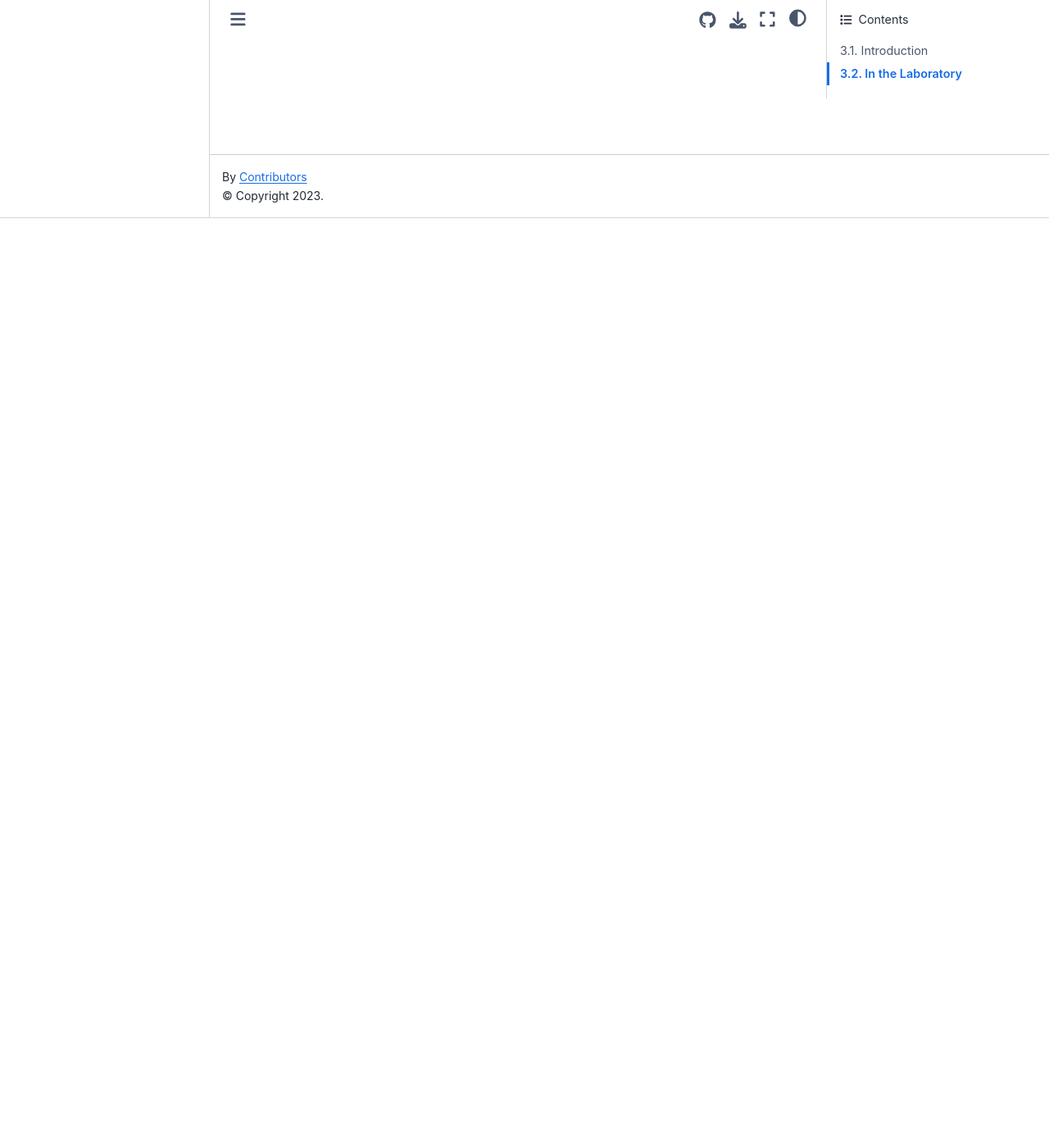
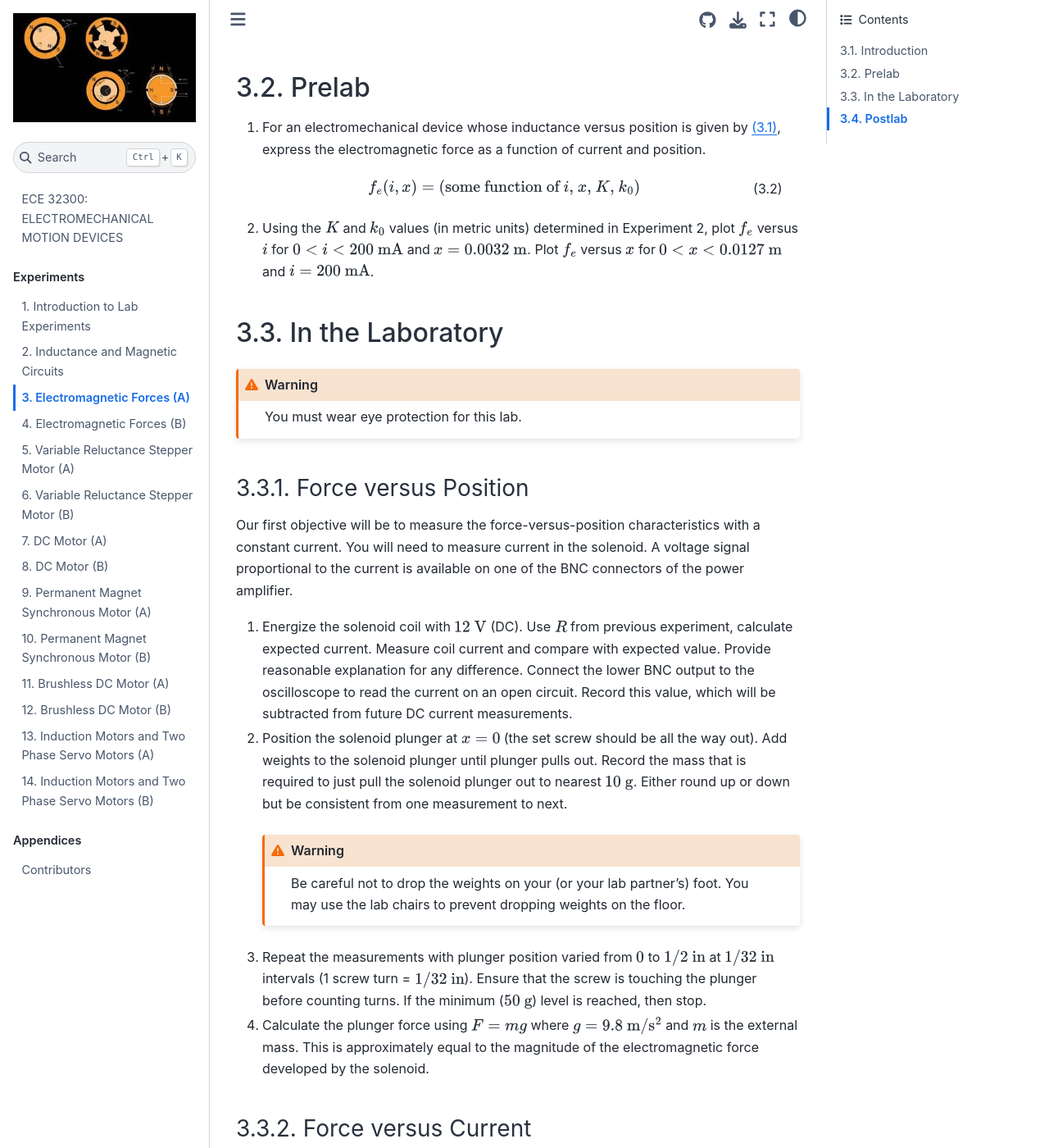
Before and after one commit to Purdue-ECE-32300/lab_book, a Jupyter Book: the page built from source/lab_03.md, in a window 1280 px wide and 1400 px high, scrolled down 1134 px. Shown: the whole window at 82% size. Built offline with Jupyter Book 1.0.4 settings and Sphinx 7.4.7 and the Sphinx Book theme 1.1.4, drawn with Linux system fonts in a browser that asks for light colours; some of the changed text lies outside the part shown.

Commit message:
Finish translating lab 3 (3a)

````diff
--- a/source/lab_03.md
+++ b/source/lab_03.md
@@ -1,11 +1,140 @@
+```{include} ./macros.md
+```
 # Electromagnetic Forces (A)
 
-placeholder
+```{admonition} Objective
+:class: note
+
+The primary objective of this experiment is to study the interaction between electrical
+and mechanical systems that are magnetically coupled. The electromechanical relay (solenoid)
+studied in Experiment 2 will be analyzed to predict its steady-state force-versus-position
+and force-versus-current characteristics. In the follow-up lab, computer simulation
+will be used to predict its dynamic force-versus-time characteristics. The analytical and
+simulated results will be compared with laboratory measurements.
+```
 
 ## Introduction
 
-placeholder
+In this lab, we will consider the cylindrical solenoid depicted in
+{numref}`fig:3.1`.  In the previous experiment, it was shown that the
+self-inductance can be approximated as
+
+```{math}
+:label: eq:3:solenoid_inductance
+
+L(x) = L_l + \frac{K}{k_0+x}
+```
+
+Here, $K$ and $k_0$ are assumed to be known constants and $L_l$ is the leakage
+inductance.  In the prelab, we will establish an expression for the force versus
+position and set forth the electrical and mechanical equations in state-space
+form.  Hopefully, our experimental measurements will confirm the general form of
+this equation.
+
+```{figure} ./figures/lab_03/fig1.png
+:name: fig:3.1
+:width: 80%
+
+Simplified cutaway view of cylindrical solenoid.
+```
+
+## Prelab
+
+1. For an electromechanical device whose inductance versus position is given by
+   {eq}`eq:3:solenoid_inductance`, express the electromagnetic force as a
+   function of current and position.
+
+   ```{math}
+   :label: eq:3:solenoid_force
+
+   f_e(i,x) = (\text{some function of $i$, $x$, $K$, $k_0$})
+   ```
+
+2. Using the $K$ and $k_0$ values (in metric units) determined in Experiment 2,
+   plot $f_e$ versus $i$ for $0 < i < \qty{200}{\mA}$ and $x =
+   \qty{0.0032}{\m}$.  Plot $f_e$ versus $x$ for $0 < x < \qty{0.0127}{\m}$ and
+   $i = \qty{200}{\mA}$.
 
 ## In the Laboratory
 
-placeholder
+```{admonition} Warning
+:class: Warning
+
+You must wear eye protection for this lab.
+```
+
+### Force versus Position
+
+Our first objective will be to measure the force-versus-position characteristics
+with a constant current. You will need to measure current in the solenoid.  A
+voltage signal proportional to the current is available on one of the BNC
+connectors of the power amplifier.
+
+1. Energize the solenoid coil with $\qty{12}{\V}$ (DC).  Use $R$ from previous
+   experiment, calculate expected current.  Measure coil current and compare
+   with expected value. Provide reasonable explanation for any difference.
+   Connect the lower BNC output to the oscilloscope to read the current on an
+   open circuit.  Record this value, which will be subtracted from future DC
+   current measurements.
+
+
+
+2. Position the solenoid plunger at $x = 0$ (the set screw should be all the way
+   out).  Add weights to the solenoid plunger until plunger pulls out.  Record
+   the mass that is required to just pull the solenoid plunger out to nearest
+   $\qty{10}{\g}$.  Either round up or down but be consistent from one
+   measurement to next.
+
+   ```{admonition} Warning
+   :class: Warning
+
+   Be careful not to drop the weights on your (or your lab partner's) foot.  You
+   may use the lab chairs to prevent dropping weights on the floor.
+   ```
+
+3. Repeat the measurements with plunger position varied from $0$ to
+   $\qty{1/2}{\inch}$ at $\qty{1/32}{\inch}$ intervals (1 screw turn =
+   $\qty{1/32}{\inch}$).  Ensure that the screw is touching the plunger before
+   counting turns.  If the minimum ($\qty{50}{\g}$) level is reached, then stop.
+
+4. Calculate the plunger force using $F=mg$ where $g =
+   \qty{9.8}{\meter\per\second\squared}$ and $m$ is the external mass. This is
+   approximately equal to the magnitude of the electromagnetic force developed
+   by the solenoid.
+
+### Force versus Current
+
+Our next objective will be to measure force versus current at a fixed position.
+
+1. Apply a DC voltage to the coil so that $i=\qty{60}{\mA}$. Use Ohm's law to
+   determine the required voltage using the value of $R$. Measure the current
+   using the oscilloscope to be sure.  If necessary, adjust the applied voltage
+   to achieve the desired current.  Position plunger at $x = \qty{1/8}{\in}$.
+   Add weight to coil plunger until plunger pulls out. Again, be careful not to
+   drop the weights.
+
+2. Repeat measurements at the same position for coil currents from $60$ to
+   $\qty{105}{\mA}$ in $5$-$\mA$ intervals. Record the maximum weight values as
+   the current varies.
+
+## Postlab
+
+1. Plot, on the same axis, the measured and calculated electromagnetic force
+   versus current with $x = \qty{1/8}{\in}.$ Compare the results and explain
+   discrepancies.
+
+   ```{admonition} Hint
+   :class: Hint
+
+   The most common problem involves mixing Standard International (SI) and
+   English units. It is best to convert all measured data to SI units before
+   making any comparisons.
+   ```
+
+2. Plot, on the same axis, the measured and calculated electromagnetic
+   force-versus-position characteristics with constant $i$. Compare the results
+   and explain discrepancies.
+
+%3. Bring the previous plots to lab in Week 4 and be prepared to discuss the
+%   results with the instructor. You will have an opportunity to resolve gross
+%   discrepancies in lab during Week 4.
--- a/source/macros.md
+++ b/source/macros.md
@@ -23,6 +23,7 @@
 \newcommand\qty[2]{#1~\unit{#2}}
 
 \newcommand\per{/}
+\newcommand\squared{{}^2}
 %
 % Scale
 \newcommand\milli{\unit{m}}
@@ -38,7 +39,13 @@
 %
 % Distance
 \newcommand\meter{\unit{m}}
+\newcommand\m{\meter}
 \newcommand\inch{\unit{in}}
+\newcommand\in{\inch}
+%
+% Mass
+\newcommand\gram{\unit{g}}
+\newcommand\g{\gram}
 %
 % Frequency
 \newcommand\hertz{\unit{Hz}}
````
Also changed, not shown: source/figures/lab_03/fig1.png (added).
